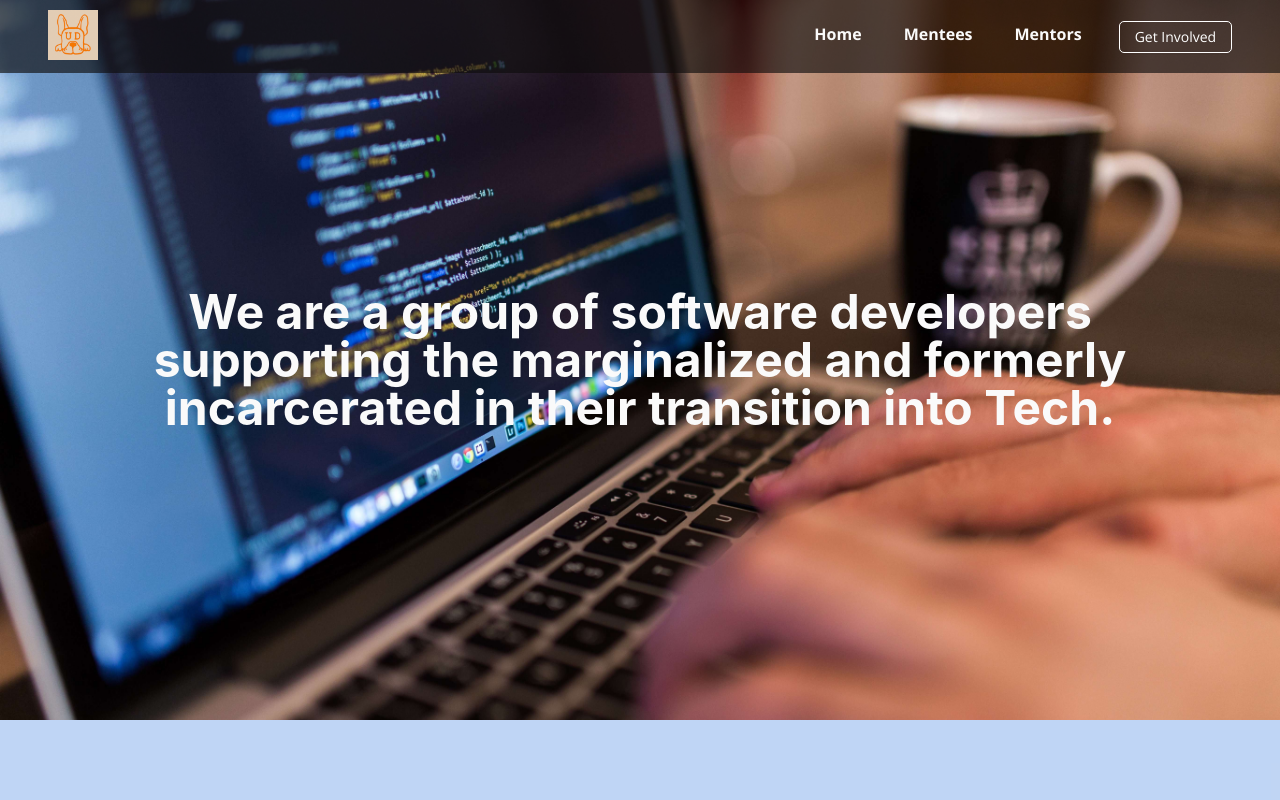
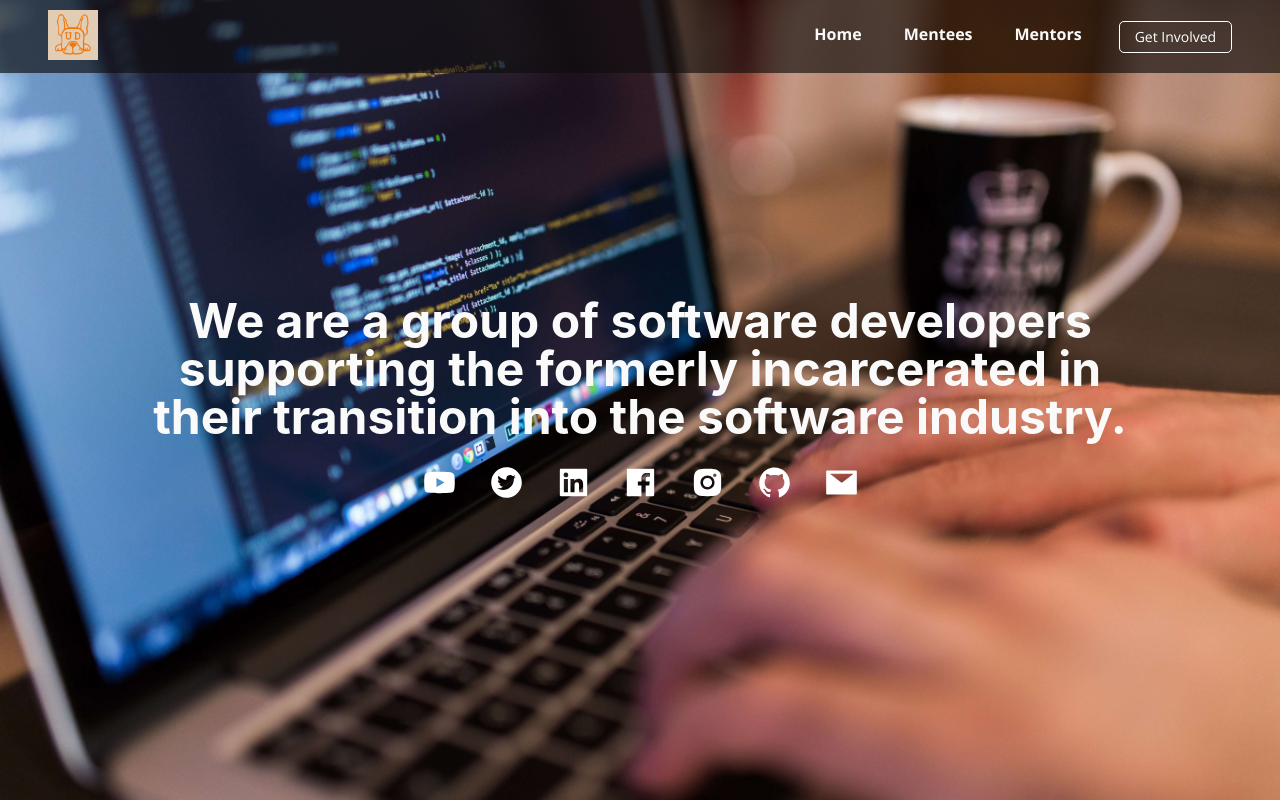
Before and after one commit to Underdog-Devs/website, a React (Create React App) app: page / in a window 1280 px wide. Shown: the top 800 px of the page. Built offline with nearby package versions, Linux system fonts and the light colour scheme; a web font is replaced by a local one.

Commit message:
updated story component

```diff
--- a/src/CSS/Story.module.css
+++ b/src/CSS/Story.module.css
@@ -4,8 +4,9 @@
   background-origin: inherit;
   background-repeat: no-repeat;
   display: flex;
+  flex-direction: column;
   width: 100vw;
-  height: 90vh;
+  height: 100vh;
   align-items: center;
   justify-content: center;
 }
@@ -18,3 +19,12 @@
   color: rgb(250, 250, 250);
   justify-content: center;
 }
+.linkscontainer {
+  display: flex;
+  margin-top: 1.5rem;
+  width: 80vw;
+  justify-content: center;
+}
+.linkscontainer a {
+  margin: 1.5rem 1rem;
+}
--- a/src/Components/Story.js
+++ b/src/Components/Story.js
@@ -1,12 +1,74 @@
 import styles from '../CSS/Story.module.css';
+import {
+  AiFillYoutube,
+  AiFillTwitterCircle,
+  AiFillInstagram,
+  AiFillLinkedin,
+  AiFillMail,
+  AiFillFacebook,
+  AiFillGithub,
+} from 'react-icons/ai';
 
 const Story = () => {
   return (
     <div className={styles.storyContainer}>
       <h1 className={styles.storyH1}>
-        We are a group of software developers supporting the marginalized and
-        formerly incarcerated in their transition into Tech.
+        We are a group of software developers supporting the formerly
+        incarcerated in their transition into the software industry.
       </h1>
+      <div className={styles.linkscontainer}>
+        <p>
+          <a
+            target="_blank"
+            rel="noreferrer"
+            href="https://www.youtube.com/channel/UC8rwCavxrhcfZTYPnR_VdSg"
+          >
+            <AiFillYoutube size="35px" color="#fff" />
+          </a>
+          <a
+            href="https://twitter.com/UnderdogDevs"
+            target="_blank"
+            rel="noreferrer"
+          >
+            <AiFillTwitterCircle size="35px" color="#fff" />
+          </a>
+          <a
+            target="_blank"
+            rel="noreferrer"
+            href="https://www.linkedin.com/in/underdog-devs-6b9482205/"
+          >
+            <AiFillLinkedin size="35px" color="#fff" />
+          </a>
+          <a
+            target="_blank"
+            rel="noreferrer"
+            href="https://www.facebook.com/Underdog-Devs-104482305007944"
+          >
+            <AiFillFacebook size="35px" color="#fff" />
+          </a>
+          <a
+            target="_blank"
+            rel="noreferrer"
+            href="https://www.instagram.com/underdog_devs/"
+          >
+            <AiFillInstagram size="35px" color="#fff" />
+          </a>
+          <a
+            target="_blank"
+            rel="noreferrer"
+            href="https://github.com/Underdog-Devs"
+          >
+            <AiFillGithub size="35px" color="#fff" />
+          </a>
+          <a
+            target="_blank"
+            rel="noreferrer"
+            href="mailto: underdogdevsteam@gmail.com"
+          >
+            <AiFillMail size="35px" color="#fff" />
+          </a>
+        </p>
+      </div>
     </div>
   );
 };
```
